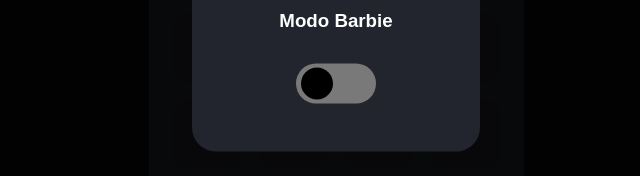
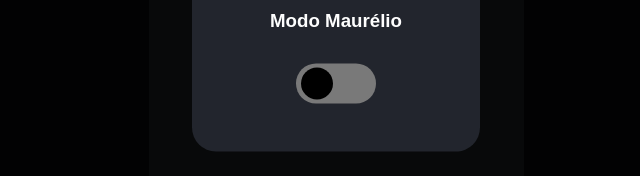
Before and after one commit to sophiacaires/Calc-js, a plain HTML site: page index.html in a window 1280 px wide. Both pictures are taken after a click on the button 478 px from the left and 106 px from the top of the page. Shown: the part 356-532 px from the top of the page, 304-944 px from the left. Drawn offline with Linux system fonts and the light colour scheme.

Commit message:
theme-change

```diff
--- a/index.html
+++ b/index.html
@@ -13,7 +13,7 @@
     <div class="app">
         <div id="modal">
             <button id="modal-close">x</button>
-            <h3 id="modal-text"><span>Modo Barbie</span></h3>
+            <h3 id="modal-text"><span>Modo Maurélio</span></h3>
             <input type="checkbox" id="modal-switch" value="false"/><label for="modal-switch"></label>
         </div>
         <div class="calc">
--- a/main.css
+++ b/main.css
@@ -2,24 +2,36 @@
     --bg-body: #0b0c0f;
     --bg-calc: #22252d;
     --bg-keyboard: #292d32;
-    --bg-key: #262933;
+    --bg-key: transparent;
     --text-color: #fefefe;
     --bg-modal: #069b80;
     --lbl-modal: 1;
     --primary-text: #26fed7;
     --secondary-text: #eb6666;
 }
-
+/*
 .barbie {
     --bg-body: #0f0007;
     --bg-calc: #2d0018;
     --bg-keyboard: #32001c;
-    --bg-key: #33001b;
+    --bg-key: transparent;
     --text-color: #fefefe;
     --bg-modal: #9b064c;
     --lbl-modal: 1;
     --primary-text: #f3c10a;
     --secondary-text: #ff811a;
+} */
+
+.maurelio {
+    --bg-body: #0b040f;
+    --bg-calc: #1c0a26;
+    --bg-keyboard: #2e103c;
+    --bg-key: transparent;
+    --text-color: #e7b3ff;
+    --bg-modal: #C445FF;
+    --lbl-modal: 1;
+    --primary-text: #f3c10a;
+    --secondary-text: #f08f13;
 }
 
 * {
@@ -231,7 +243,7 @@ label:active::after {
 }
 
 .keys .key:hover {
-    box-shadow: inset 0px 0px 8px rgba(0, 0, 0, 0.2);
+    box-shadow: 0px 0px 8px rgba(0, 0, 0, 0.2);
 }
 
 .keys .key.operator span {
--- a/main.js
+++ b/main.js
@@ -1,3 +1,5 @@
+alert("Bem vindo à calculadora!\n\nUse ponto no separador decimal.");
+
 const openModal = document.getElementById("btn-config");
 const modal = document.getElementById("modal");
 const mask = document.getElementById("mask");
@@ -13,17 +15,17 @@ let modalText = document.getElementById("modal-text");
 const theme = window.localStorage.getItem("theme");
 console.log(theme);
 
-if (theme === "barbie"){
-    document.body.classList.add("barbie");
+if (theme === "maurelio"){
+    document.body.classList.add("maurelio");
     modalInput.checked = true;
 }
 
 modalInput.addEventListener('click', () => {
-    document.body.classList.toggle("barbie");
-    if (theme === "barbie") {
+    document.body.classList.toggle("maurelio");
+    if (theme === "maurelio") {
         window.localStorage.setItem("theme", null);
     } else{
-        window.localStorage.setItem("theme", "barbie");
+        window.localStorage.setItem("theme", "maurelio");
     }
 })
 console.log(theme);
@@ -57,7 +59,7 @@ let validInput = ["1","2","3","4","5","6","7","8","9","0","/","*","-","+","Enter
 let value;
 
 function logKey(keyboardKey) {
-    console.log(keyboardKey.key);
+    console.log(keyboardKey.code);
     if(validInput.includes(keyboardKey.key)){
         ProcessLogic(keyboardKey.key);
     }else{
@@ -81,7 +83,7 @@ function ProcessLogic(value){
         displayInput.innerHTML = RearrangeInput(input);
     } else if(value == "=" || value == "Enter"){
         let result = eval(PrepareInput(input));
-
+        console.log(result);
         displayOutput.innerHTML = RearrangeOutput(result);
     } else if(value == "brackets"){
         if(
```
